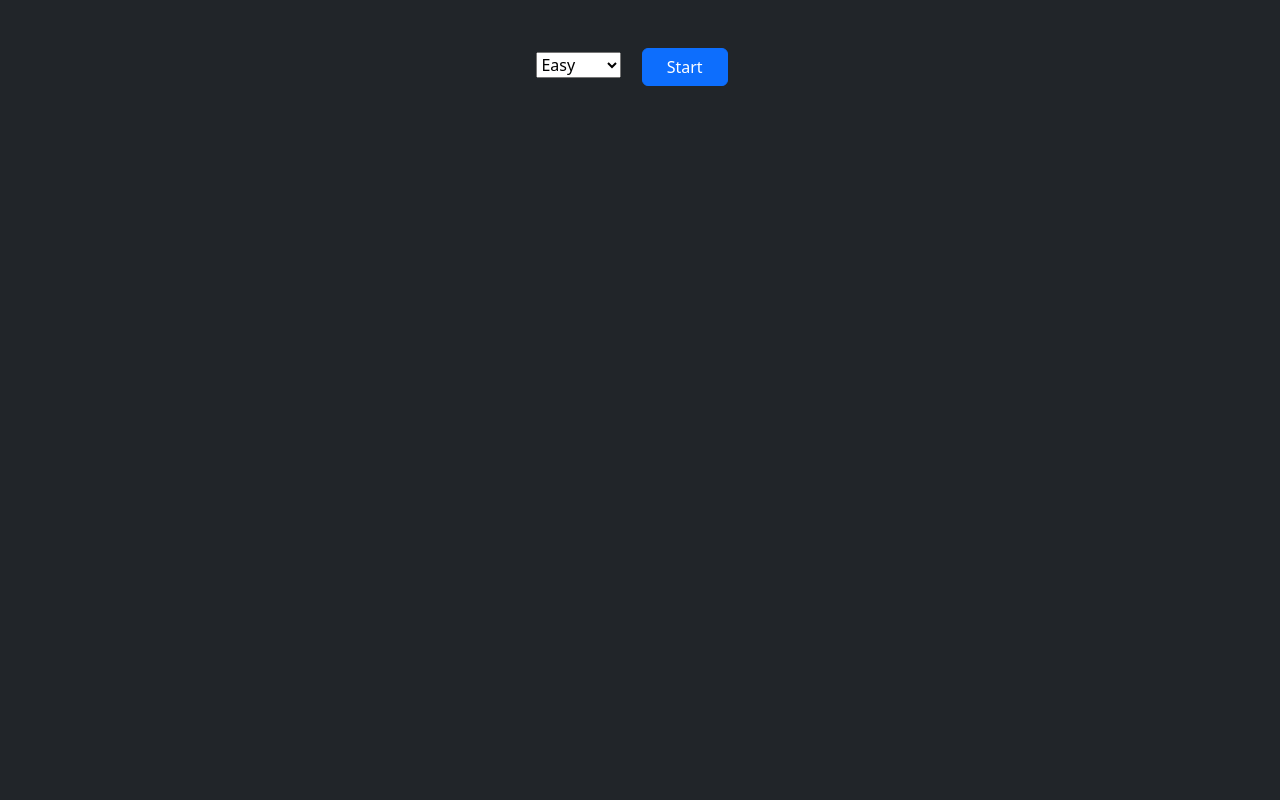
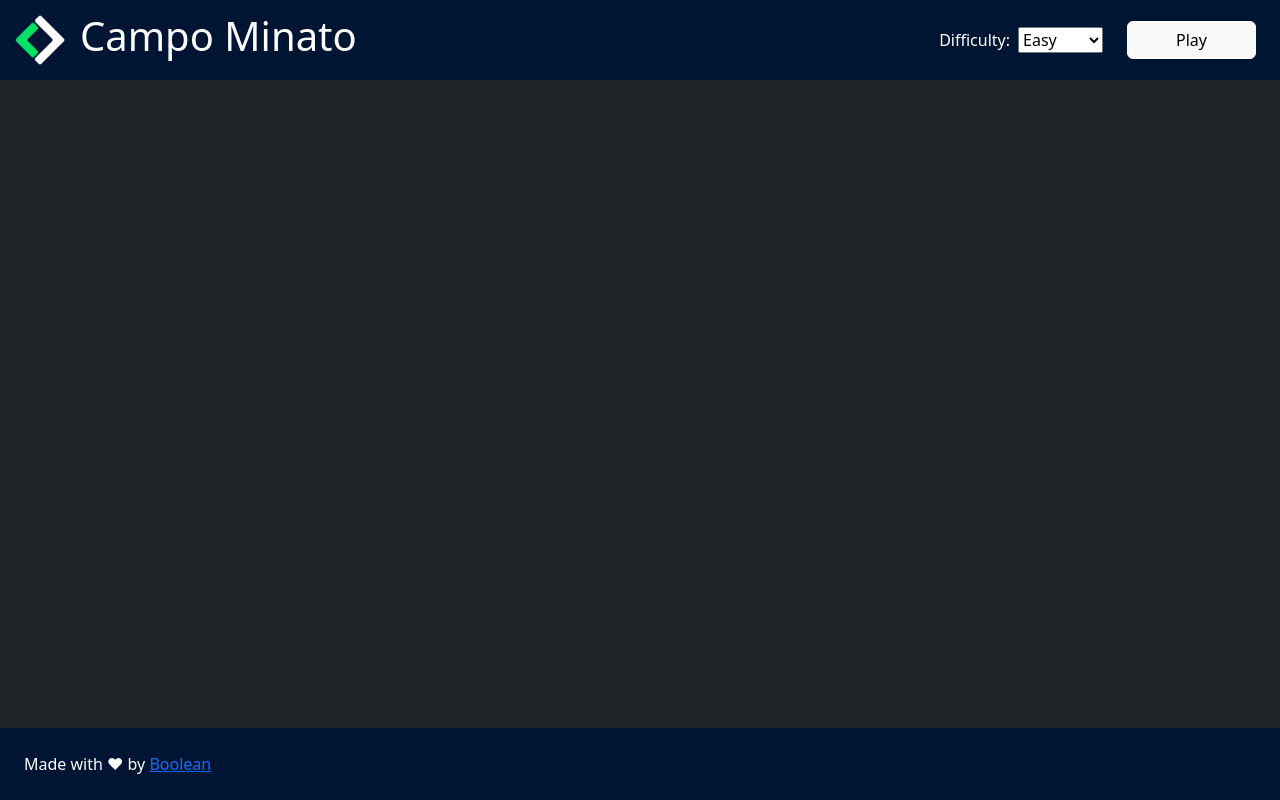
Before and after one commit to Pelliccia96/js-campominato-grid, a plain HTML site: page index.html in a window 1280 px wide. Drawn offline with nearby package versions, Linux system fonts and the light colour scheme.

Commit message:
Adds Basic Structure

```diff
--- /dev/null
+++ b/css/style.css
@@ -0,0 +1,27 @@
+header img {
+    width: 80px;
+    height: 80px;
+}
+
+header.my-header {
+    position: sticky;
+    top: 0;
+    right: 0;
+    left: 0;
+    z-index: 10;
+    background-color: #001534;
+    color: white;
+}
+
+footer {
+    position: absolute;
+    bottom: 0;
+    left: 0;
+    right: 0;
+}
+
+footer.my-footer {
+    background-color: #001534;
+    color: white;
+    padding: 1.5rem;
+}
--- a/index.html
+++ b/index.html
@@ -6,21 +6,34 @@
     <meta name="viewport" content="width=device-width, initial-scale=1.0">
     <title>js-campominato-grid</title>
     <link rel="stylesheet" href="https://cdn.jsdelivr.net/npm/bootstrap@5.2.2/dist/css/bootstrap.min.css">
+    <link rel="stylesheet" href="css/style.css">
 </head>
 <body class="bg-dark">
-    <div class="container mt-5">
-        <div class="row">
-            <div class="col text-center">
+    <header class="my-header">
+        <nav class="d-flex justify-content-between align-items-center">
+            <div class="d-flex align-items-center">
+                <img class="img-fluid" src="img/channels4_profile.jpg" alt="">
+                <h1>Campo Minato</h1>
+            </div>
+            <div class="d-flex align-items-center">
+                <span class="text-white mx-2">Difficulty:</span>
                 <select id="grids">
                     <option value="10">Easy</option>
                     <option value="9">Medium</option>
                     <option value="7">Hard</option>
                 </select>
-                <button id="button" class="btn btn-primary px-4 mx-3">Start</button>
+                <button id="button" class="btn btn-light px-5 mx-4">Play</button>
             </div>
+        </nav>
+    </header>
+    <main>
+        <div class="container mt-5">
+            <div class="grid-container"></div>
         </div>
-        <div class="grid-container"></div>
-    </div>
+    </main>
+    <footer class="my-footer">
+        <div>Made with &#x2764; by <a href="#">Boolean</a></div>
+    </footer>
     <script src="js/main.js"></script>
 </body>
 </html>
```
Also changed, not shown: img/channels4_profile.jpg (added).
